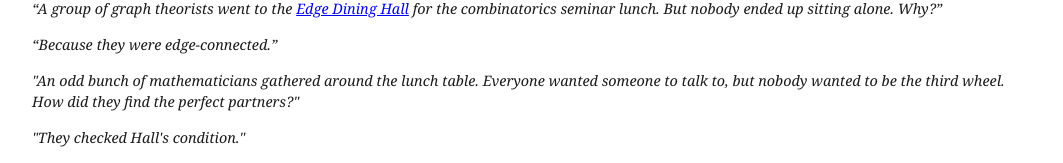
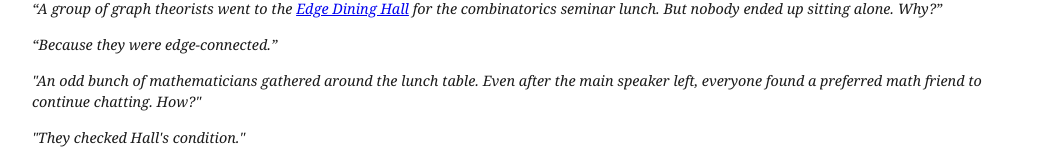
Before and after one commit to sayantanimath/sayantanimath.github.io, a plain HTML site: page pages/Portfolio.html in a window 1280 px wide. Shown: the part 187-350 px from the top of the page, without its empty margins (108-1171 px from the left). Drawn offline with nearby package versions, Linux system fonts and the light colour scheme.

Commit message:
Revise mathematicians' lunch table dialogue

```diff
--- a/pages/Portfolio.html
+++ b/pages/Portfolio.html
@@ -328,7 +328,7 @@
 	  <div style="font-family: 'Cormorant Garamond', Georgia, serif; font-style: italic; font-size: 0.8em; line-height: 1.5; margin: 1.4em 0;">
   <p>“A group of graph theorists went to the <a href="https://auburn.mydininghub.com/en/location/the-edge-a-t-central-dining" target="_blank" rel="noopener">Edge Dining Hall</a> for the combinatorics seminar lunch. But nobody ended up sitting alone. Why?”</p>
   <p>“Because they were edge-connected.”</p>
-		  <p>"An odd bunch of mathematicians gathered around the lunch table. Everyone wanted someone to talk to, but nobody wanted to be the third wheel. How did they find the perfect partners?"</p>
+		  <p>"An odd bunch of mathematicians gathered around the lunch table. Even after the main speaker left, everyone found a preferred math friend to continue chatting. How?"</p>
 <p>"They checked Hall's condition."</p>
 </div>
 
```
